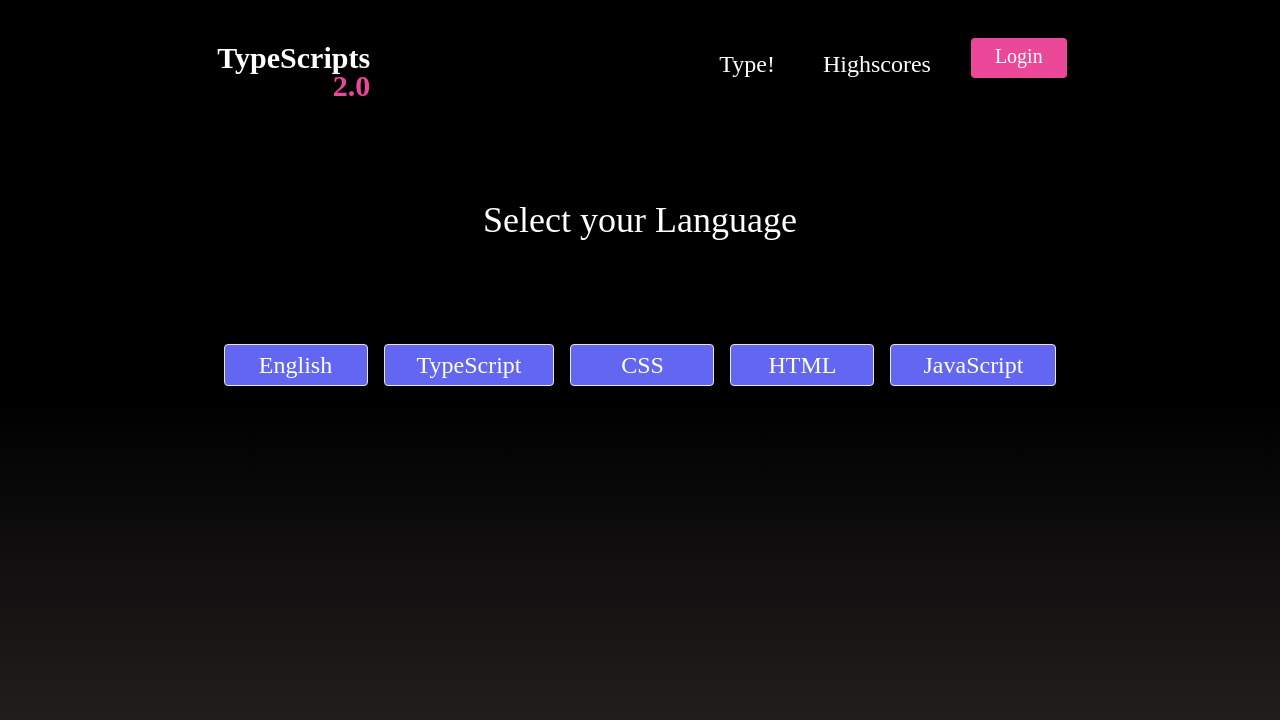
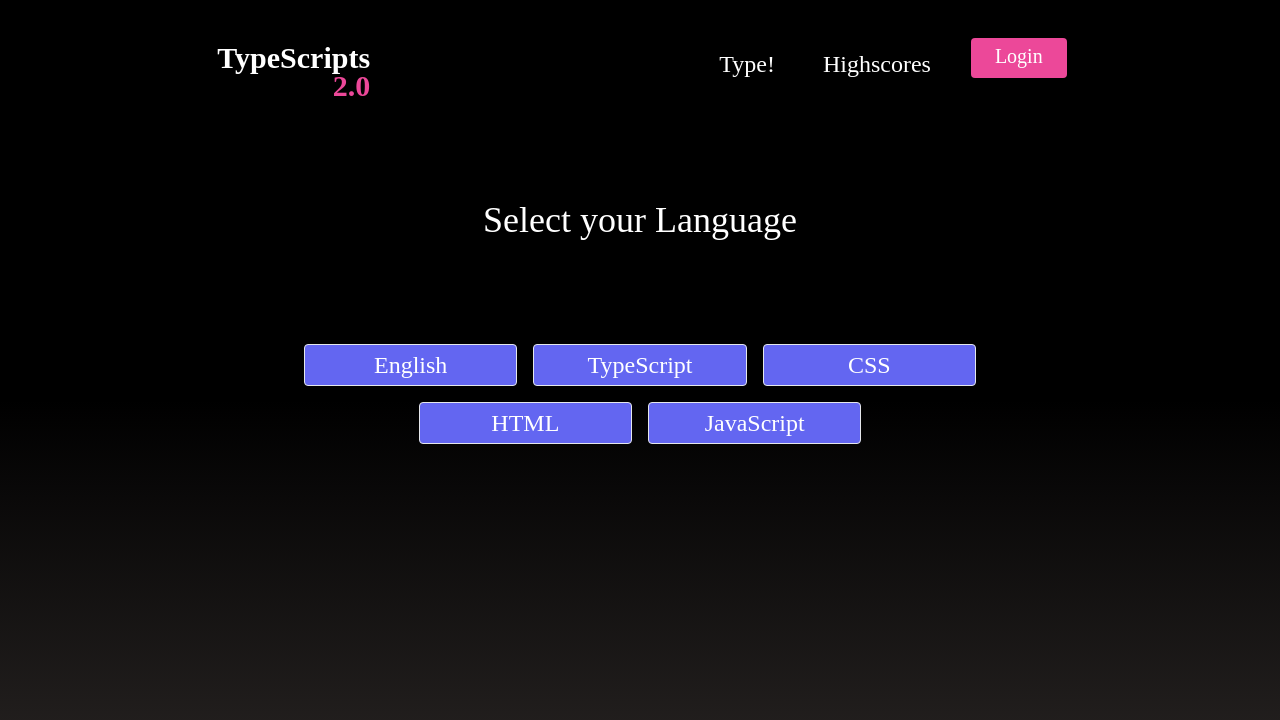
Before and after one commit to OmarAce/TypeScripts-2, a React (Create React App) app in the folder client/: page / in a window 1280 px wide. Shown: the top 720 px of the page. Built offline with nearby package versions, Linux system fonts and the light colour scheme.

Commit message:
login redirects to game page and re-aligned buttons on large screens

```diff
--- a/client/src/routes/highscore.js
+++ b/client/src/routes/highscore.js
@@ -11,7 +11,7 @@ const HighScore = () => {
                 console.log(response.data)
                 let scores = response.data
                 return scores
-        }).then((scores) =>{
+            }).then((scores) => {
                 setHighscores(scores)
             })
     }
--- a/client/src/routes/login.js
+++ b/client/src/routes/login.js
@@ -1,6 +1,7 @@
 import { useState, useEffect } from 'react'
 import Axios from 'axios'
-
+import Type from './type';
+import { Navigate } from 'react-router';
 const Login = () => {
 
     const [username, setUsername] = useState("");
@@ -10,7 +11,7 @@ const Login = () => {
 
     Axios.defaults.withCredentials = true;
 
-    async function Login({credentials}) {
+    async function Login({ credentials }) {
         Axios.post("http://localhost:3001/users/login", {
             username: username,
             password: password
@@ -25,14 +26,14 @@ const Login = () => {
         })
     };
 
-    async function Register({credentials}) {
+    async function Register({ credentials }) {
         Axios.post("http://localhost:3001/users/register", {
             username: username,
             password: password
         }).then((response) => {
             console.log(response)
             if (response.status === 200) {
-                setLoginStatus("Registered Successfully");
+                setLoginStatus("Registered Successfully, Please Login");
             }
         })
     };
@@ -40,13 +41,13 @@ const Login = () => {
     const handleLogin = async e => {
         setLoginStatus("Please Log In")
         e.preventDefault();
-        Login({username, password})
+        Login({ username, password })
     }
 
     const handleRegister = async e => {
         setLoginStatus("Please Log In")
         e.preventDefault();
-        Register({username, password})
+        Register({ username, password })
     }
     // useEffect(() => {
     //     const getUserData = async () => {
@@ -98,7 +99,9 @@ const Login = () => {
                 </form>
 
                 <h1>{loginStatus}</h1>
-
+                {loginStatus === "Login Success" && (
+                    <Navigate to="/" />
+                )}
             </div>
         </div>
     )
--- a/client/src/routes/type.js
+++ b/client/src/routes/type.js
@@ -13,7 +13,7 @@ const Type = () => {
             <>
                 <h1 className=' my-10 md:mt-20 md:mb-24  text-3xl md:text-4xl' > Select your Language</h1>
                 <div className="flex flex-col  md:flex-row md:justify-center  justify-center  md:flex-wrap w-full ">{language.map(n => {
-                    return <button onClick={changeStage} className="border px-8 py-1 text-center m-2 bg-indigo-500  md:w-full text-white rounded  transition ease-in-out   hover:-translate-y-1 hover:scale-110 hover:bg-pink-500 hover:text-white duration-300 md:basis-1/4 lg:basis-36 ">{n}</button>
+                    return <button onClick={changeStage} className="border px-8 py-1 text-center m-2 bg-indigo-500  md:w-full text-white rounded  transition ease-in-out   hover:-translate-y-1 hover:scale-110 hover:bg-pink-500 hover:text-white duration-300 md:basis-1/4  ">{n}</button>
                 })}</div>
             </>
         )
```
Also changed, not shown: client/src/routes/test2.tsx (line endings or trailing spaces). Lines whose indentation alone changed are shown as unchanged.
